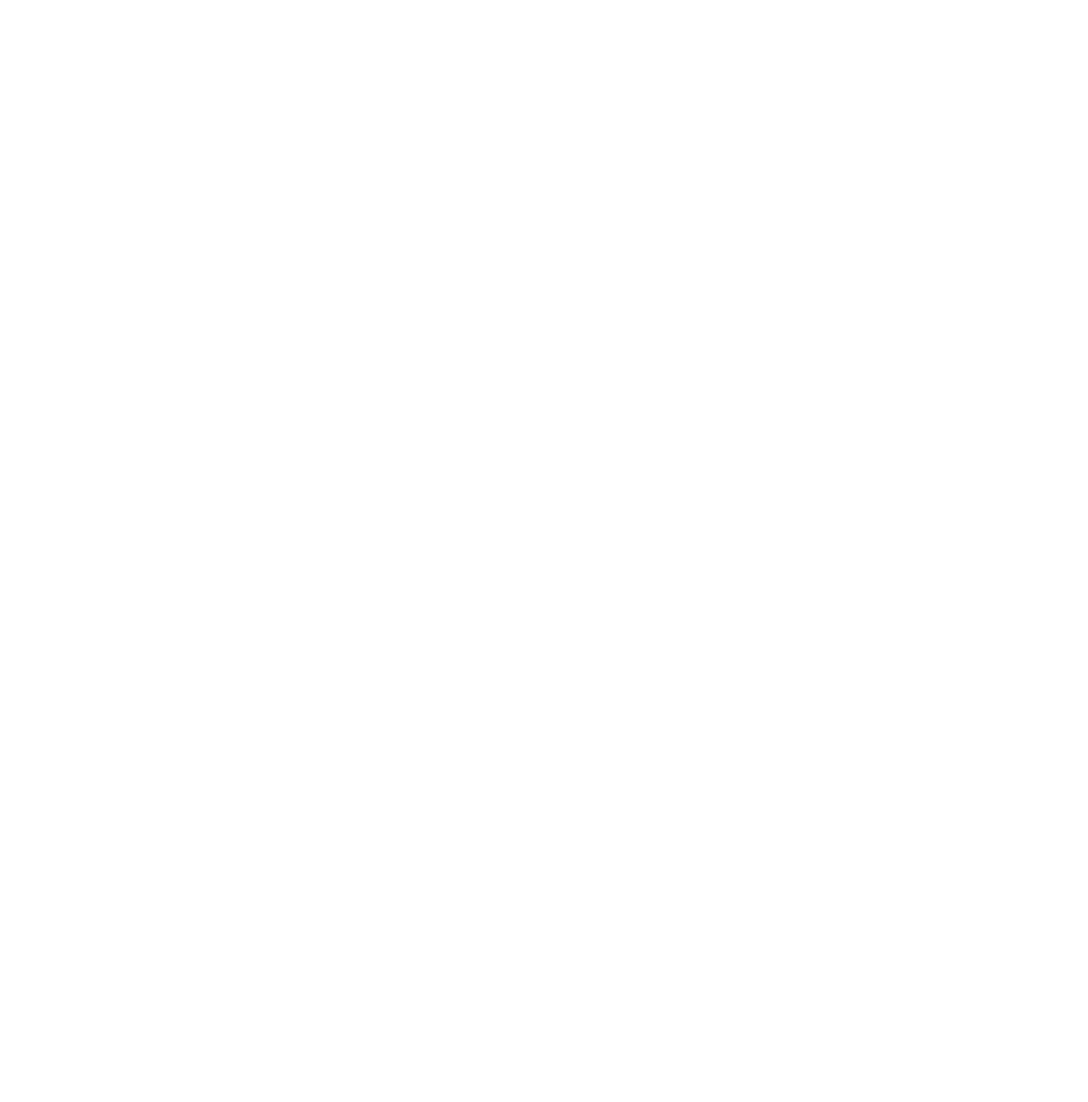
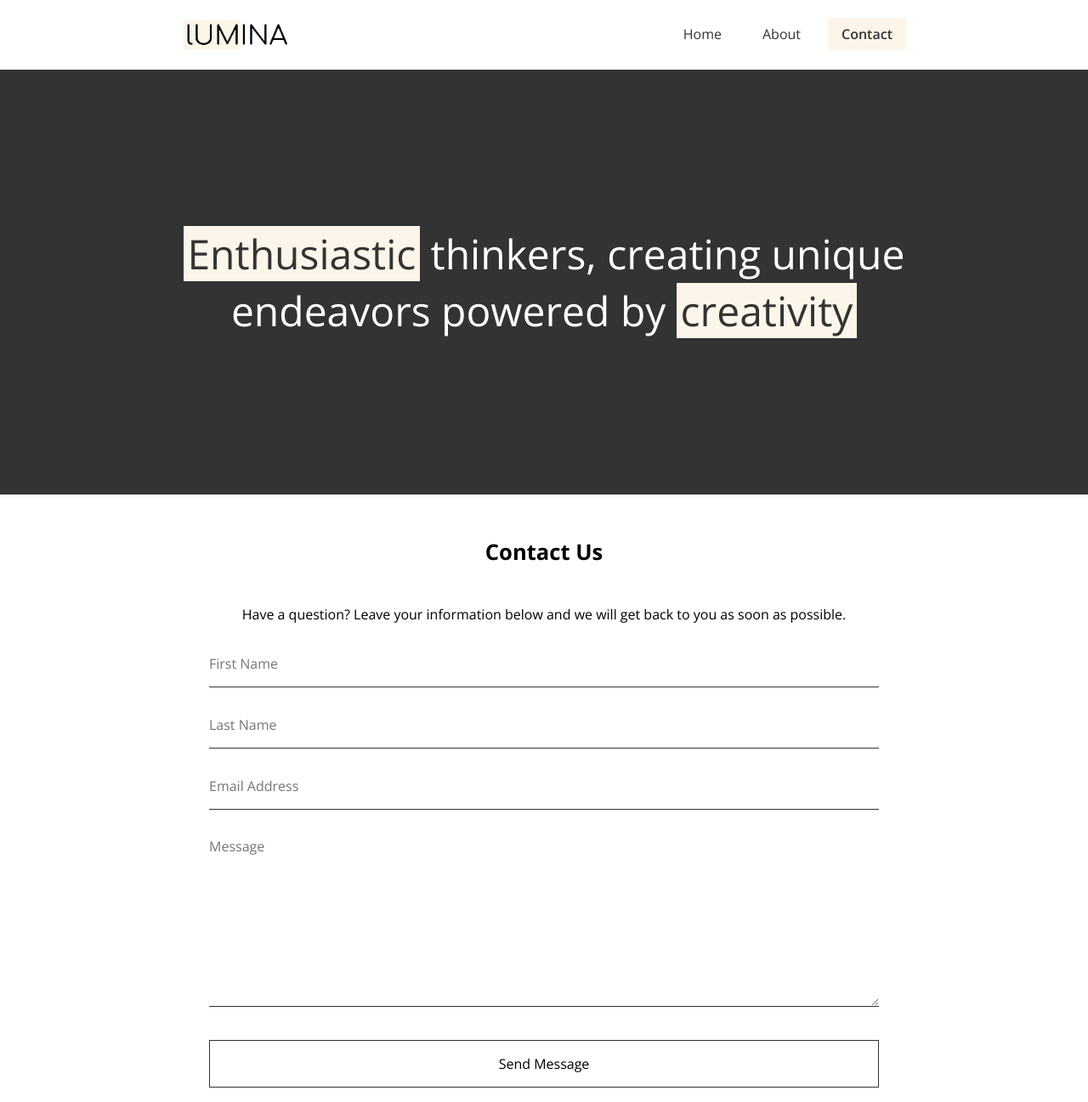
Before and after one commit to ZacharyCK/lumina-creative-starter, a plain HTML site: page contact.html in a window 1280 px wide. Shown: the top 1297 px of the page at 85% size. Before the commit the page ends 800 px from the top, so only its background shows below. Drawn offline with nearby package versions, Linux system fonts and the light colour scheme; a web font is replaced by a local one.

Commit message:
created and styled the contact page which contains the contact form

```diff
--- a/contact.html
+++ b/contact.html
@@ -0,0 +1,134 @@
+<!DOCTYPE html>
+<html lang="en">
+  <head>
+    <meta charset="UTF-8" />
+    <meta name="viewport" content="width=device-width, initial-scale=1.0" />
+    <link rel="preconnect" href="https://fonts.googleapis.com" />
+    <link rel="preconnect" href="https://fonts.gstatic.com" crossorigin />
+    <link
+      href="https://fonts.googleapis.com/css2?family=Bona+Nova+SC:ital,wght@0,400;0,700;1,400&family=Cormorant:ital,wght@0,300..700;1,300..700&family=Open+Sans:ital,wght@0,300..800;1,300..800&display=swap"
+      rel="stylesheet"
+    />
+    <link rel="stylesheet" href="./css/styles.css" />
+    <link rel="shortcut icon" href="images/favicon.ico" type="image/x-icon" />
+    <title>Contact Lumina Creative</title>
+  </head>
+  <body>
+    <header class="header">
+      <div class="container container-sm header-flex">
+        <img src="images/logo.png" alt="Lumina Creative" class="logo" />
+        <nav>
+          <ul class="main-menu">
+            <li>
+              <a href="/">Home</a>
+            </li>
+            <li>
+              <a href="about.html">About</a>
+            </li>
+            <li>
+              <a href="contact.html" class="current">Contact</a>
+            </li>
+          </ul>
+        </nav>
+      </div>
+    </header>
+
+    <section class="hero bg-dark">
+      <div class="container container-sm">
+        <h2>
+          <span class="bg-primary">Enthusiastic</span> thinkers, creating unique
+          endeavors powered by <span class="bg-primary">creativity</span>
+        </h2>
+      </div>
+    </section>
+
+    <section class="contact">
+      <div class="container container-sm">
+        <h2 class="section-heading">Contact Us</h2>
+        <p>
+          Have a question? Leave your information below and we will get back to
+          you as soon as possible.
+        </p>
+        <form>
+          <div class="form-group">
+            <label for="first-name" class="visually-hidden">First Name</label>
+            <input
+              type="text"
+              id="first-name"
+              name="first-name"
+              placeholder="First Name"
+            />
+          </div>
+          <div class="form-group">
+            <label for="last-name" class="visually-hidden">Last Name</label>
+            <input
+              type="text"
+              id="last-name"
+              name="last-name"
+              placeholder="Last Name"
+            />
+          </div>
+          <div class="form-group">
+            <label for="email" class="visually-hidden">Email Address</label>
+            <input
+              type="email"
+              id="email"
+              name="email"
+              placeholder="Email Address"
+            />
+          </div>
+          <div class="form-group">
+            <label for="message" class="visually-hidden">Message</label>
+            <textarea
+              id="message"
+              name="message"
+              placeholder="Message"
+            ></textarea>
+          </div>
+          <div class="form-group">
+            <button type="submit" class="btn">Send Message</button>
+          </div>
+        </form>
+      </div>
+    </section>
+
+    <footer class="footer">
+      <div class="container footer-flex">
+        <img src="images/logo.png" alt="Lumina Creative" />
+
+        <div>
+          <h4>Contact Us</h4>
+          <ul>
+            <li>(555) 555-5555</li>
+            <li>contact@lumina.test</li>
+            <li>10 Main St, Boston MA</li>
+          </ul>
+        </div>
+
+        <div>
+          <h4>Follow Us</h4>
+          <a href="#">
+            <i class="fab fa-facebook fa-2x"></i>
+          </a>
+          <a href="#">
+            <i class="fab fa-twitter fa-2x"></i>
+          </a>
+          <a href="#">
+            <i class="fab fa-instagram fa-2x"></i>
+          </a>
+          <a href="#">
+            <i class="fab fa-pinterest fa-2x"></i>
+          </a>
+          <a href="#">
+            <i class="fab fa-tumblr fa-2x"></i>
+          </a>
+        </div>
+      </div>
+    </footer>
+
+    <script
+      src="https://kit.fontawesome.com/663a3f8dd0.js"
+      crossorigin="anonymous"
+    ></script>
+  </body>
+</html>
--- a/css/styles.css
+++ b/css/styles.css
@@ -6,6 +6,7 @@
 
 :root {
   --primary-color: #fcf5e9;
+  --dark-color: #333;
   --container-normal: 1100px;
   --container-wide: 1400px;
   --container-narrow: 900px;
@@ -32,12 +33,47 @@ img {
 /* UTILITY CLASSES */
 .bg-primary {
   background: var(--primary-color);
+  color: #333;
+}
+
+.bg-dark {
+  background: var(--dark-color);
+  color: #fff;
+}
+
+.bg-dark .bg-primary {
+  padding: 0 0.3rem;
 }
 
 .section-heading {
   font-size: 1.6rem;
   text-align: center;
   margin-bottom: 40px;
+}
+
+.btn {
+  display: inline-block;
+  padding: 1rem 2rem;
+  border: 1px solid #333;
+  background: transparent;
+  font-family: inherit;
+  font-size: inherit;
+  cursor: pointer;
+}
+
+.btn:hover {
+  background: #333;
+  color: #fff;
+}
+
+.visually-hidden {
+  clip: rect(0 0 0 0);
+  clip-path: inset(50%);
+  height: 1px;
+  overflow: hidden;
+  position: absolute;
+  white-space: nowrap;
+  width: 1px;
 }
 
 /* CONTAINER */
@@ -155,8 +191,6 @@ img {
 
 /* SERVICES */
 .services {
-  background: #333;
-  color: #fff;
   padding: 3rem 0 4rem;
 }
 
@@ -182,6 +216,43 @@ img {
 
 .team img {
   border-radius: 10px;
+}
+
+.contact {
+  padding: 3rem 0 4rem;
+}
+
+/* CONTACT */
+.contact p {
+  text-align: center;
+  margin-bottom: 2rem;
+}
+
+.form-group {
+  margin: 2rem;
+}
+
+.contact input,
+.contact textarea {
+  border: none;
+  border-bottom: 1px solid #333;
+  width: 100%;
+  font-family: inherit;
+  font-size: inherit;
+  padding-bottom: 1rem;
+}
+
+.contact textarea {
+  height: 200px;
+}
+
+.contact input:focus,
+.contact textarea:focus {
+  outline: 0;
+}
+
+.contact button {
+  width: 100%;
 }
 
 /* MEDIA QUERIES */
```
Also changed, not shown: about.html (+3 -3 lines), index.html (+2 -2 lines).
